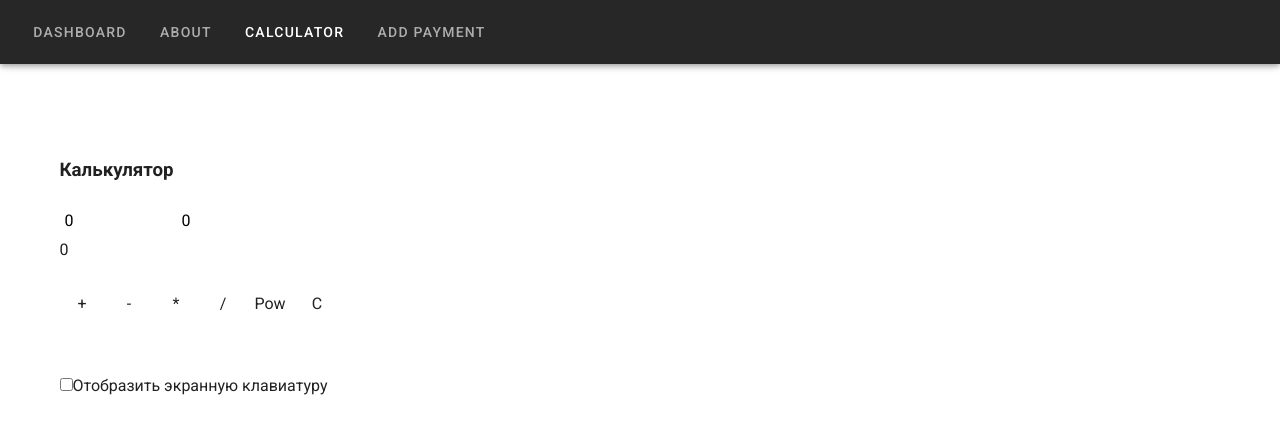
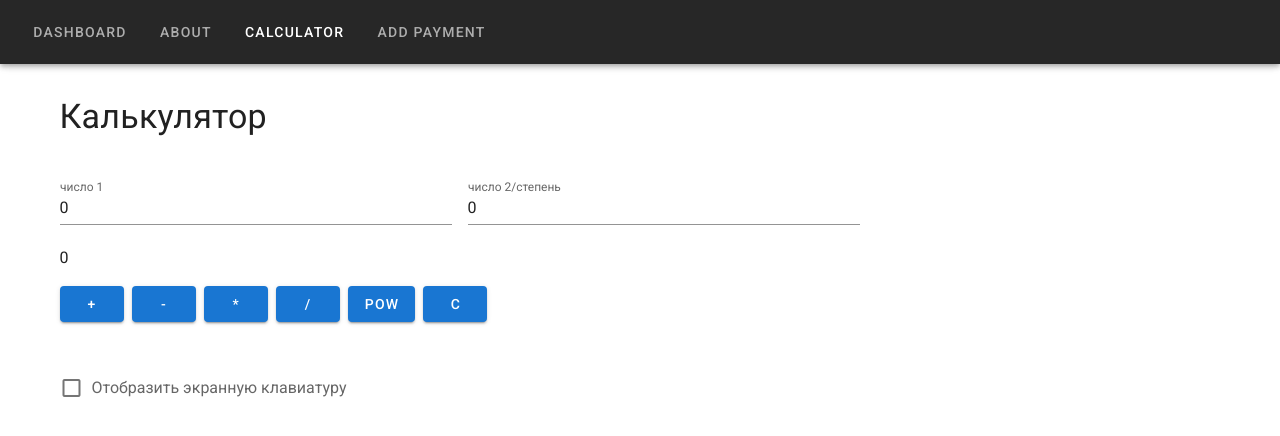
Before and after one commit to IgorPomozenkov/Vue.js, a Vue app: page /calc in a window 1280 px wide. Shown: the top 436 px of the page. Built offline with nearby package versions, Linux system fonts and the light colour scheme.

Commit message:
task changed

```diff
--- a/src/components/AddPaymentForm.vue
+++ b/src/components/AddPaymentForm.vue
@@ -21,6 +21,7 @@ export default {
             date: '',
             type: '',
             value: null,
+            idPay: 0,
             nameBtn: 'ADD'
         }
     },
@@ -34,7 +35,8 @@ export default {
                 const data = {
                     date: this.date || this.getCurrentDate,
                     type,
-                    value
+                    value,
+                    idPay: this.idPay
                 }
                 this.$emit('addNewPayment', data);
                 if(this.$route.params.type){
--- a/src/components/Calc.vue
+++ b/src/components/Calc.vue
@@ -1,42 +1,38 @@
 <template>
     <div class="calc">
-        <h3>Калькулятор</h3>
+        <div class="text-h5 text-sm-h4">Калькулятор</div>
         <div class="calc__top">
-            <input type="number" name="operand1" placeholder="число 1" v-model.number="operand1"/>
-            <input type="number" name="operand2" placeholder="число 2/степень" v-model.number="operand2"/>
+            <v-text-field class="mr-4" type='number' name="operand1" v-model.number="operand1" label="число 1"></v-text-field>
+            <v-text-field type='number' name="operand2" v-model.number="operand2" label="число 2/степень"></v-text-field>
+        </div>
+        <div class="calc__info">
             <p class="result">{{result}}</p>
             <p class="error" v-show="error">{{error}}</p>
-            <!-- <div class="strange-message">
-                <template v-if="result < 0">Получилось отрицательное число</template>
-                <template v-else-if="result < 100">Результат в первой сотне</template>
-                <template v-else>Получилось слишком большое число</template>
-            </div> -->
         </div>
         <div class="calc__buttons">
-            <button class="calc__btn" v-for="button in buttons"
-                    :name="button"
-                    v-bind:key="button"
-                    v-bind:title="button"
-                    v-bind:disabled="operand1 === '' || operand2 === ''"
-                    @click="calculate(button)">{{ button }}
-            </button>
+            <v-btn color="primary" class="mr-2" v-for="button in buttons"
+                :name="button"
+                :key="button"
+                :disabled="operand1 === '' || operand2 === ''"
+                @click="calculate(button)">{{ button }}
+            </v-btn>
         </div>
         <div class="calc__keypad">
-            <input type="checkbox" name="checkbox" id="checkbox" v-model="showCalcKeys">
-            <label for="checkbox">Отобразить экранную клавиатуру</label>
+            <v-checkbox v-model="showCalcKeys" :label="`Отобразить экранную клавиатуру`"></v-checkbox>
             <div class="calc__keys" v-show="showCalcKeys">
-                <button class="calc__btn" v-for="key in CalcKeys"
-                        :name="key"
-                        v-bind:key="key"
-                        @click="addKeys(key)">{{ key }}
-                </button>
-                <button class="calc__btn" name="delKey" @click="delKeys">&larr;</button>
-                <div>
-                    <input type="radio" name="radio" id="op1" value="operand1" v-model="picked">
-                    <label for="op1">Операнд 1</label>
-                    <input type="radio" name="radio" id="op2" value="operand2" v-model="picked">
-                    <label for="op2">Операнд 2</label>
-                </div>
+                <v-btn color="primary" class="mr-2" v-for="key in CalcKeys"
+                    :name="key"
+                    :key="key"
+                    @click="addKeys(key)">{{ key }}
+                </v-btn>
+                <v-btn color="primary"
+                    :name="`delKey`"
+                    @click="delKeys">&larr;
+                </v-btn>
+                <v-radio-group row v-model="picked">
+                    <v-radio :label="`Операнд 1`" :value="`operand1`"></v-radio>
+                    <v-radio :label="`Операнд 2`" :value="`operand2`"></v-radio>
+                </v-radio-group>
             </div>
         </div>
     </div>
@@ -131,36 +127,20 @@ export default {
 
 <style>
     .calc {
-        margin: 80px 0;
+        max-width: 800px;
+        margin: 20px 0;
     }
 
     .calc__top {
-        height: 80px;
-        margin-top: 20px;
-    }
-
-    .calc__top input {
-        width: 115px;
-        padding: 5px;
-        margin-right: 2px;
-    }
-
-    .calc__btn {
-        width: 45px;
-        height: 40px;
-        margin-right: 2px;
+        display: flex;
+        margin-top: 40px;
     }
 
     .error {
-        color: rgb(245, 73, 73);
+        color: black;
     }
 
     .calc__keypad {
         margin-top: 50px;
     }
-
-    .calc__keys {
-        margin-top: 15px;
-    }
-
 </style>
--- a/src/components/Chart.vue
+++ b/src/components/Chart.vue
@@ -7,7 +7,12 @@ export default {
     name: 'Chart',
     extends: Doughnut,
     mixins: [reactiveProp],
-    props: ['options'],
+    props: {
+        options: {
+            type: Object,
+            default: null
+        }
+    },
     mounted(){
         this.renderChart(this.chartData, this.options)
     }
--- a/src/components/Dashboard.vue
+++ b/src/components/Dashboard.vue
@@ -1,7 +1,7 @@
 <template>
     <v-row>
         <v-col>
-            <div class="text-h5 text-sm-h4" :class="[$style.title]">My personal costs</div>
+            <div class="text-h5 text-sm-h4 ma-5">My personal costs</div>
             <v-dialog v-model="dialog">
                 <template v-slot:activator="{on}">
                     <Button :nameBtn="nameBtn" @clicked="dialog = !dialog" v-on="on"/>
@@ -13,7 +13,7 @@
             <PaymentsDisplay :list="paymentsList"/>
         </v-col>
         <v-col>
-            <Chart :chart-data="datacollection"/>
+            <Chart :chart-data="datacollection" :options="chartOptions"/>
         </v-col>
     </v-row>
 </template>
@@ -38,6 +38,7 @@ export default {
             dialog: false,
             nameBtn: 'ADD NEW COST',
             datacollection: null,
+            chartOptions: null,
             food: 0
         }
     },
@@ -51,10 +52,7 @@ export default {
         ]),
         addData(data){
             this.addDataToPaymentsList(data)
-            if(data.type == 'Food') {
-                this.food += data.value;
-                this.fillData()
-            }
+            this.addValue(data)
         },
         fillData(){
             this.datacollection = {
@@ -73,9 +71,26 @@ export default {
                         hoverOffset: 4
                     }
                 ]
+            },
+            this.chartOptions = {
+                responsive: false,
+                maintainAspectRatio: false,
             }
         },
-        getValue(){},
+        addValue(data){
+            if(data.type == 'Food') {
+                this.food += data.value;
+                this.fillData()
+            }
+        },
+        getValue(){
+            this.paymentsList.forEach((item) => {
+                if(item.type == 'Food') {
+                    this.food += item.value;
+                    this.fillData()
+                }
+            })
+        },
     },
     computed: {
         ...mapGetters({
@@ -91,12 +106,11 @@ export default {
         this.fillData()
     },
     mounted(){
-    }
+        this.getValue()
+    },
 }
 </script>
 
 <style lang="scss" module>
-.title {
-  margin: 20px;
-}
+
 </style>
--- a/src/components/ModalWindow.vue
+++ b/src/components/ModalWindow.vue
@@ -1,9 +1,19 @@
 <template>
     <div :class="[$style.wrapper]">
-        <ul :class="[$style.contextMenu]">
-            <li>Редактировать</li>
-            <li>Удалить</li>
-        </ul>
+        <v-list>
+            <v-list-item-group color="primary">
+                <v-list-item>
+                    <v-list-item-content>
+                        <v-list-item-title>Редактировать</v-list-item-title>
+                    </v-list-item-content>
+                </v-list-item>
+                <v-list-item>
+                    <v-list-item-content>
+                        <v-list-item-title>Удалить</v-list-item-title>
+                    </v-list-item-content>
+                </v-list-item>
+            </v-list-item-group>
+        </v-list>
     </div>
 </template>
 
@@ -17,24 +27,8 @@ export default {
 .wrapper {
     position: absolute;
     top: 40px;
-    right: 0;
-    display: flex;
-    flex-direction: column;
-    padding: 10px 20px 2px 0;
-    background: silver;
+    right: 17px;
     z-index: 1;
-}
-
-.contextMenu {
-    list-style-type: none;
-}
-
-.contextMenu li {
-    margin-bottom: 7px;
-    cursor: pointer;
-}
-
-.contextMenu li:hover {
-    text-decoration: underline;
+    box-shadow: 0px 3px 15px 1px rgb(0 0 0 / 20%);
 }
 </style>
--- a/src/components/NotFound.vue
+++ b/src/components/NotFound.vue
@@ -1,7 +1,5 @@
 <template>
-    <div>
-        Not found 404 :(((
-    </div>
+    <div class="text-h5 text-sm-h4 ma-10">Not found 404 :(((</div>
 </template>
 
 <script>
```
